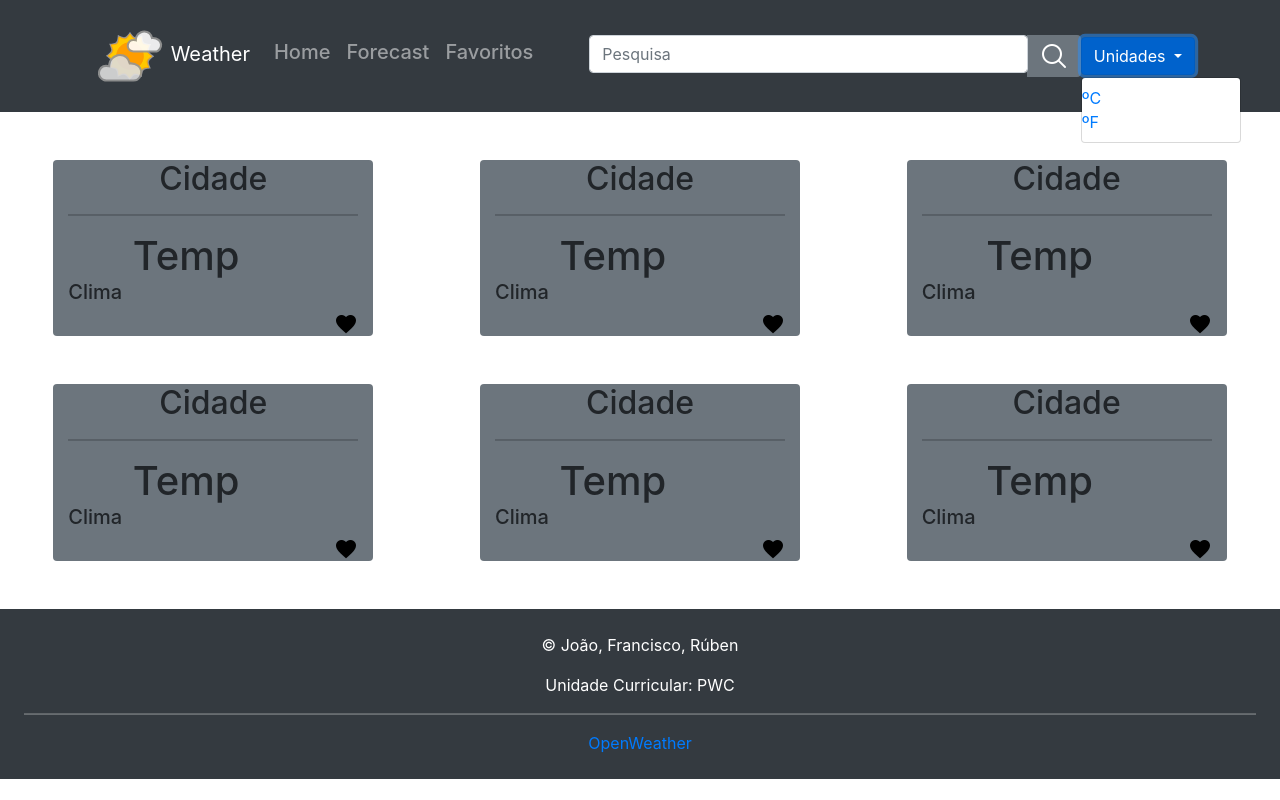
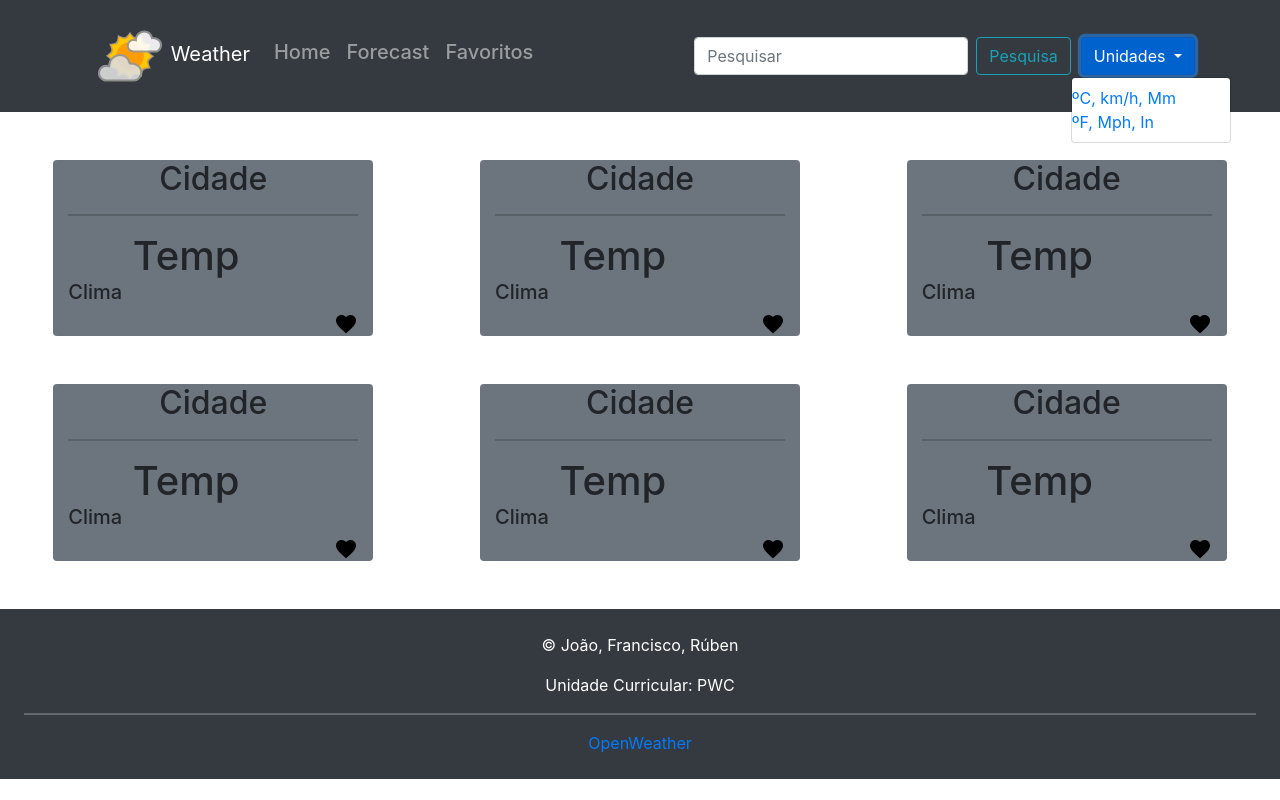
Before and after one commit to joao-sintra/projeto-pwc, a plain HTML site: page index.html in a window 1280 px wide. Both pictures are taken after a click on the button "Unidades". Drawn offline with nearby package versions, Linux system fonts and the light colour scheme; no server answers.

Commit message:
19/12/2022 - Estrutura da pagina home ajustada.

```diff
--- a/css/estilos.css
+++ b/css/estilos.css
@@ -9,3 +9,10 @@
 .navbar-collapse.collapse.in {
   display: block !important;
 }
+#icon-barra-pesquisa{
+    width: 25px;
+}
+
+.btn.btn-primary.dropdown-toggle{
+    margin-left: 10px !important;
+}
--- a/index.html
+++ b/index.html
@@ -6,16 +6,12 @@
   <meta charset="utf-8">
   <meta name="viewport" content="width=device-width, initial-scale=1">
   <meta http-equiv="X-UA-Compatible" content="IE=edge" />
-
   <link href="https://cdn.jsdelivr.net/npm/bootstrap@5.0.1/dist/css/bootstrap.min.css" rel="stylesheet"
     integrity="sha384-+0n0xVW2eSR5OomGNYDnhzAbDsOXxcvSN1TPprVMTNDbiYZCxYbOOl7+AMvyTG2x" crossorigin="anonymous" />
   <link rel="stylesheet" href="https://cdn.jsdelivr.net/npm/bootstrap@4.3.1/dist/css/bootstrap.min.css"
     integrity="sha384-ggOyR0iXCbMQv3Xipma34MD+dH/1fQ784/j6cY/iJTQUOhcWr7x9JvoRxT2MZw1T" crossorigin="anonymous">
   <link href="https://fonts.googleapis.com/icon?family=Material+Icons" rel="stylesheet">
-
   <link rel="stylesheet" href="css/estilos.css">
-
-
 </head>
 
 <body>
@@ -46,23 +42,19 @@
             </a>
           </li>
         </ul>
-
       </div>
       <!--Barra de Pesquisa-->
-      <div class="input-group ps-5">
-        <input type="search" class="form-control rounded" placeholder="Pesquisa" id="textbox" />
-        <span class="input-group-text border-0 bg-secondary" id="search-addon">
-          <img src="img/icon_pesquisar.png">
-        </span>
-      </div>
+      <form class="form-inline my-2 my-lg-0">
+        <input class="form-control mr-sm-2" type="search" placeholder="Pesquisar" id="textbox" aria-label="Search" >
+        <button class="btn btn-outline-info my-2 my-sm-0" id="search-addon" type="submit">Pesquisa</button>
+      </form>
 
       <div class="dropdown">
         <button class="btn btn-primary dropdown-toggle" type="button" data-toggle="dropdown">Unidades
           <span class="caret"></span></button>
         <ul class="dropdown-menu">
-          <li><a href="#">ºC</a></li>
-          <li><a href="#">ºF</a></li>
-
+          <li><a href="#">ºC, km/h, Mm</a></li>
+          <li><a href="#">ºF, Mph, In</a></li>
         </ul>
       </div>
     </div>
--- a/js/javascript.js
+++ b/js/javascript.js
@@ -16,10 +16,13 @@ function colocaMaiuscula(str) {
 /*----- Funções para vizualizar a metereologia das 6 cidades da HOME page com unidade métrica (ºC) -----*/
 
 let weatherC = {
-  "apiKey": "3b465f1655e28cd3f0c1d9d517a22955",
+  apiKey: "3b465f1655e28cd3f0c1d9d517a22955",
   fetchWeather: function (cidade) {
     fetch(
-      "http://api.openweathermap.org/data/2.5/weather?q=" + cidade + "&units=metric&lang=pt&appid=" + this.apiKey
+      "http://api.openweathermap.org/data/2.5/weather?q=" +
+        cidade +
+        "&units=metric&lang=pt&appid=" +
+        this.apiKey
     )
       .then((response) => response.json())
       .then((data) => this.displayWeather(data));
@@ -29,19 +32,28 @@ let weatherC = {
     const { icon, description } = data.weather[0];
     const { temp } = data.main;
 
-
     document.querySelector("#cidade" + name).innerHTML = name;
     document.querySelector("#temp" + name).innerHTML = temp + " ºC";
-    document.querySelector("#imagem" + name).src = "http://openweathermap.org/img/wn/" + icon + "@2x.png";
-    document.querySelector("#clima" + name).innerHTML = colocaMaiuscula(description);
+    document.querySelector("#imagem" + name).src =
+      "http://openweathermap.org/img/wn/" + icon + "@2x.png";
+    document.querySelector("#clima" + name).innerHTML =
+      colocaMaiuscula(description);
   },
   fetchCities: function (cidade) {
     fetch(
-      "http://api.openweathermap.org/geo/1.0/direct?q=" + cidade + "&limit=5&appid=" + this.apiKey
+      "http://api.openweathermap.org/geo/1.0/direct?q=" +
+        cidade +
+        "&limit=5&appid=" +
+        this.apiKey
     )
       .then((response) => response.json())
       .then((data) => console.log(data));
-  }
+  },
+  displayCities: function (data) {
+    const { name } = data;
+    const { coutry } = data;
+    const { state } = data;
+  },
 };
 
 weatherC.fetchWeather("Lisboa");
@@ -51,22 +63,13 @@ weatherC.fetchWeather("Lagos");
 weatherC.fetchWeather("Porto");
 weatherC.fetchWeather("Leiria");
 
-
 /*-------pesquisa das cidades à escolha do utilizador (variáveis e constantes)-----*/
 const searchBtn = document.querySelector("#search-addon");
 
-
 searchBtn.addEventListener("click", function (e) {
   e.preventDefault();
-  weatherC.fetchCities(document.querySelector("#textbox").value)
-
-
-
-
-
+  weatherC.fetchCities(document.querySelector("#textbox").value);
 });
-
-
 
 /*--------------//------//---------------*/
 
```
